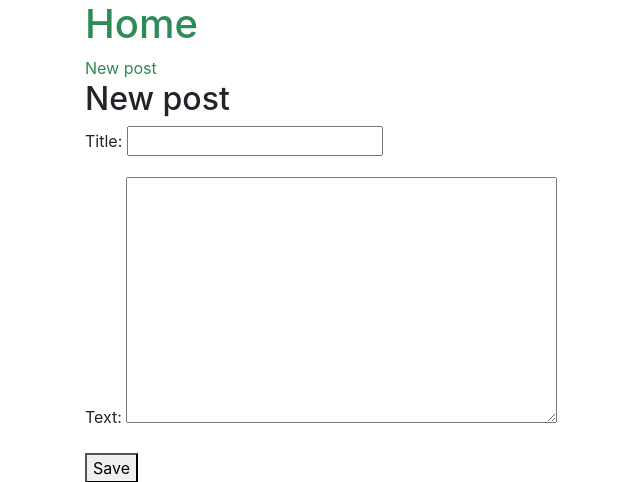
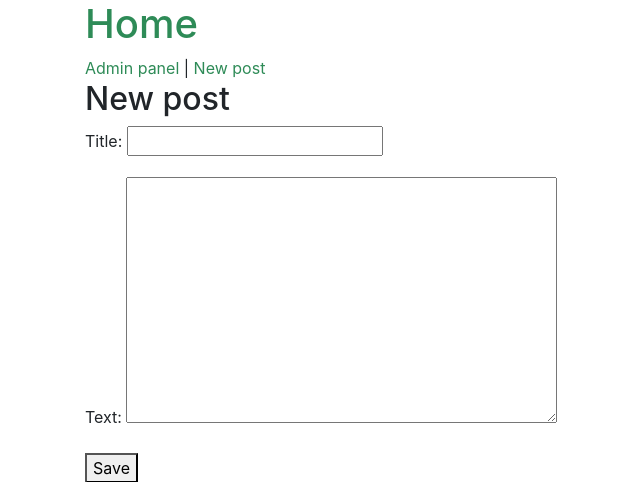
Before and after one commit to zurda/djangoing, a Django app: page /post/new/ in a window 1280 px wide. Shown: the top 482 px of the page, without its empty margins (170-810 px from the left). Run offline with Django 3.2, Linux system fonts and the light colour scheme; the visitor is signed in with stand-in values (Sample User, id 1).

Commit message:
Add link to admin panel for superusers

```diff
--- a/blog/templates/blog/base.html
+++ b/blog/templates/blog/base.html
@@ -16,6 +16,10 @@
       <div class="container">
         <h1><a href="/">Home</a></h1>
         {% if user.is_authenticated %}
+          {% if user.is_superuser %}
+            <a href="{% url 'admin:index' %}">Admin panel</a>
+            |
+          {% endif %}
           <a href="{% url 'post_new' %}">
             New post
           </a>
```
